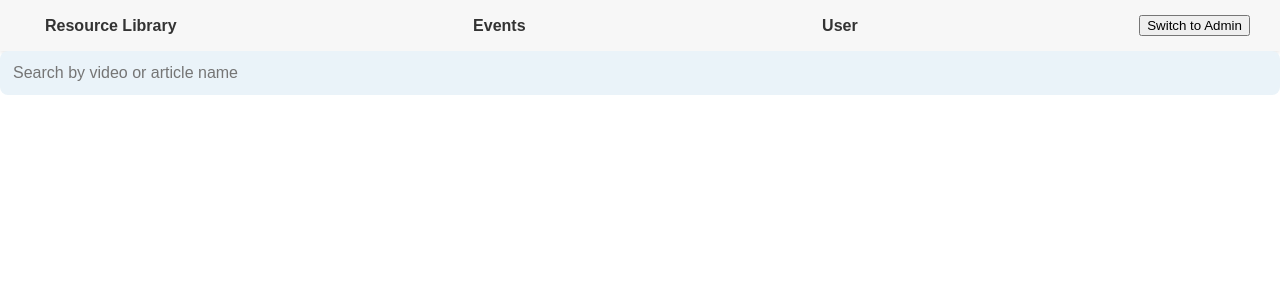
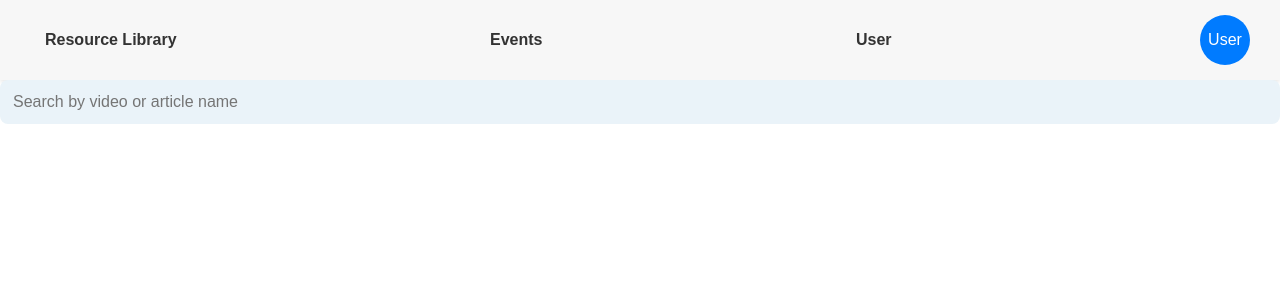
Before and after one commit to ArshdeepSB/Green-Grove-Farms-Educational-Resources-Content-Management, a React (Create React App) app in the folder ercmanagement/: page / in a window 1280 px wide. Shown: the top 300 px of the page. Built offline with nearby package versions, Linux system fonts and the light colour scheme.

Commit message:
Add CSS to change navbar user button

```diff
--- a/ercmanagement/src/App.css
+++ b/ercmanagement/src/App.css
@@ -46,6 +46,8 @@ nav {
   padding: 15px 30px;
   box-shadow: 0 2px 5px rgba(0, 0, 0, 0.1);
   font-family: Arial, sans-serif;
+  top: 0;
+  z-index: 1000;
 }
 
 nav a {
@@ -95,3 +97,24 @@ nav .auth-links {
   color: #007bff;
   margin-left: 8px;
 }
+
+.role-switch-btn {
+  background-color: #007bff;
+  color: white;
+  border: none;
+  border-radius: 50%;
+  width: 50px;
+  height: 50px;
+  font-size: 16px;
+  cursor: pointer;
+  display: flex;
+  align-items: center;
+  justify-content: center;
+  margin-left: 10px;
+  transition: transform 0.2s ease-in-out;
+}
+
+.role-switch-btn:hover {
+  transform: scale(1.1);
+  background-color: #0056b3;
+}
--- a/ercmanagement/src/App.js
+++ b/ercmanagement/src/App.js
@@ -24,7 +24,7 @@ function App() {
       <Link to="/events">Admin Events</Link>
       <Link to="/admin-login">Admin User</Link>
       <button className="role-switch-btn" onClick={() => setIsAdmin(false)}>
-          Switch to User
+          Admin
       </button>
     </nav>
   );
@@ -35,7 +35,7 @@ function App() {
       <Link to="/user-events">Events</Link>
       <Link to="/user-login">User </Link>
       <button className="role-switch-btn" onClick={() => setIsAdmin(true)}>
-          Switch to Admin
+          User
       </button>
     </nav>
   );
```
